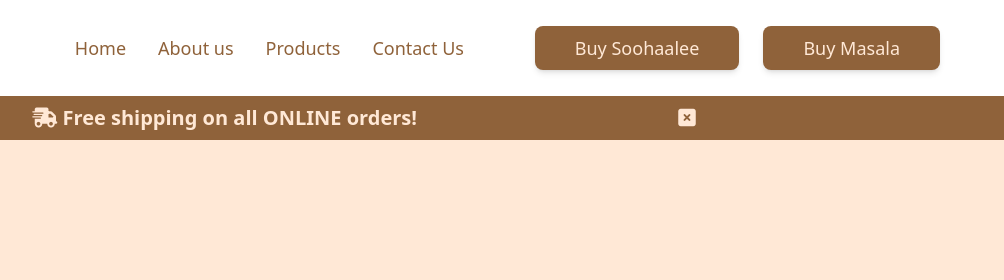
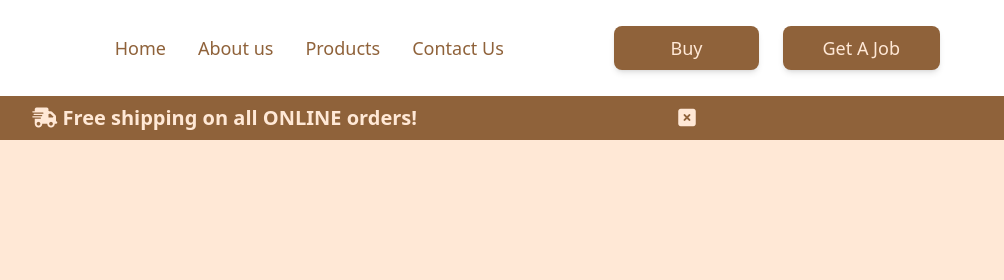
Before and after one commit to Varun-Bhabhra/Soohaalee, a website built with Vite: page index.html in a window 1280 px wide. Shown: the top 280 px of the page, 276-1280 px from the left. Built offline with nearby package versions, Linux system fonts and the light colour scheme.

Commit message:
initial commit

```diff
--- a/index.html
+++ b/index.html
@@ -63,13 +63,12 @@
             <div class="list-none flex flex-col md:flex-row gap-4 md:gap-6">
                 <a href="https://forms.gle/ou44YbuYCPwt9wMB7" target="__blank" class="">
                     <button
-                        class="bg-secondary text-primary font-medium w-full px-10 py-2 shadow-md rounded-lg hover:underline underline-offset-4 hover:scale-105 transition-all">Buy
-                        Soohaalee</button>
+                        class="bg-secondary text-primary font-medium w-full px-14 py-2 shadow-md rounded-lg hover:underline underline-offset-4 hover:scale-105 transition-all">Buy</button>
                 </a>
-                <a href="https://forms.gle/ou44YbuYCPwt9wMB7" target="__blank" class="">
+                <a href="https://forms.gle/8xiZ17xUmLmfoHJf7" target="__blank" class="">
                     <button
-                        class="bg-secondary text-primary font-medium w-full px-10 py-2 shadow-md rounded-lg hover:underline underline-offset-4 hover:scale-105 transition-all">Buy
-                        Masala</button>
+                        class="bg-secondary text-primary font-medium w-full px-10 py-2 shadow-md rounded-lg hover:underline underline-offset-4 hover:scale-105 transition-all">Get
+                        A Job</button>
                 </a>
             </div>
         </aside>
```
Also changed, not shown: style/output.css.
